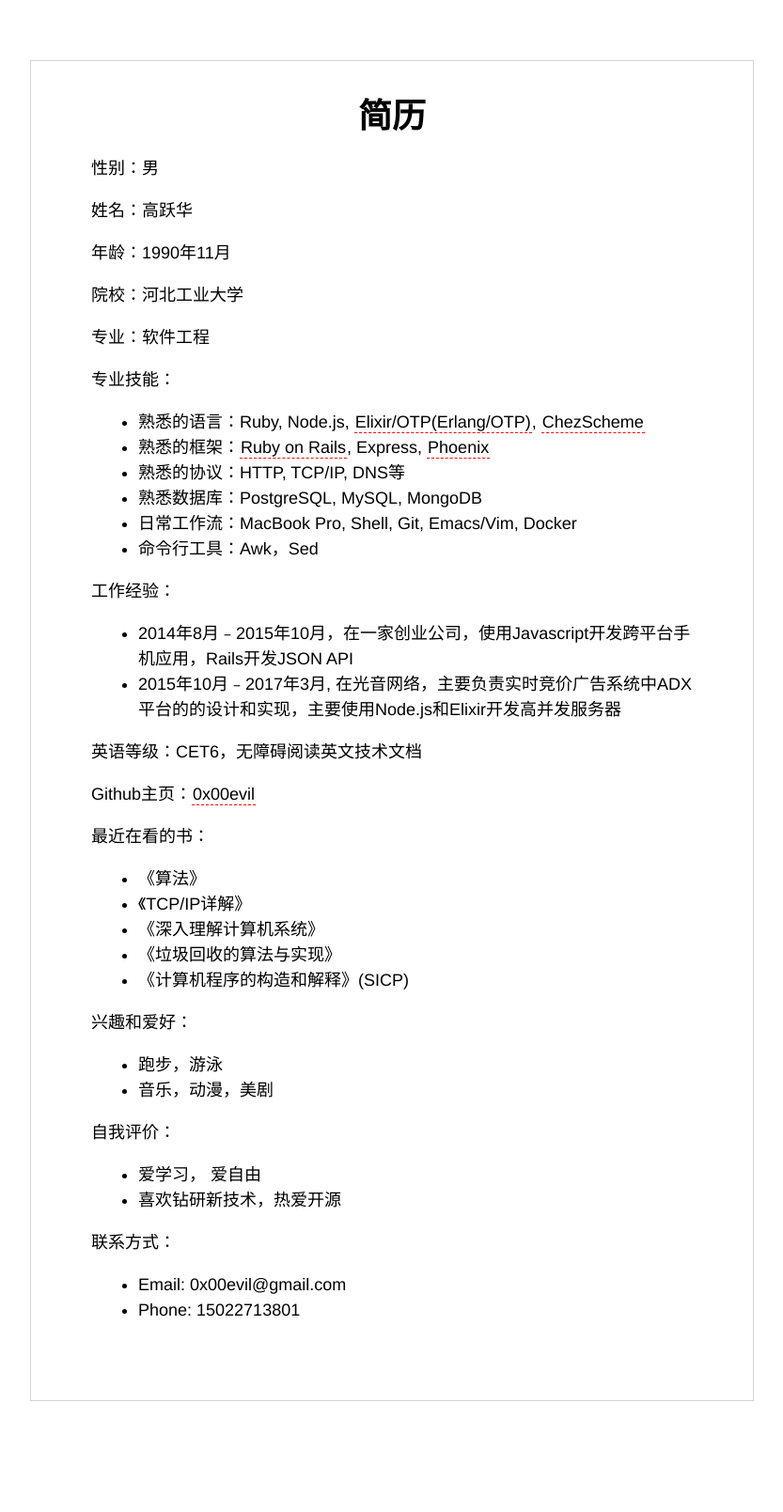
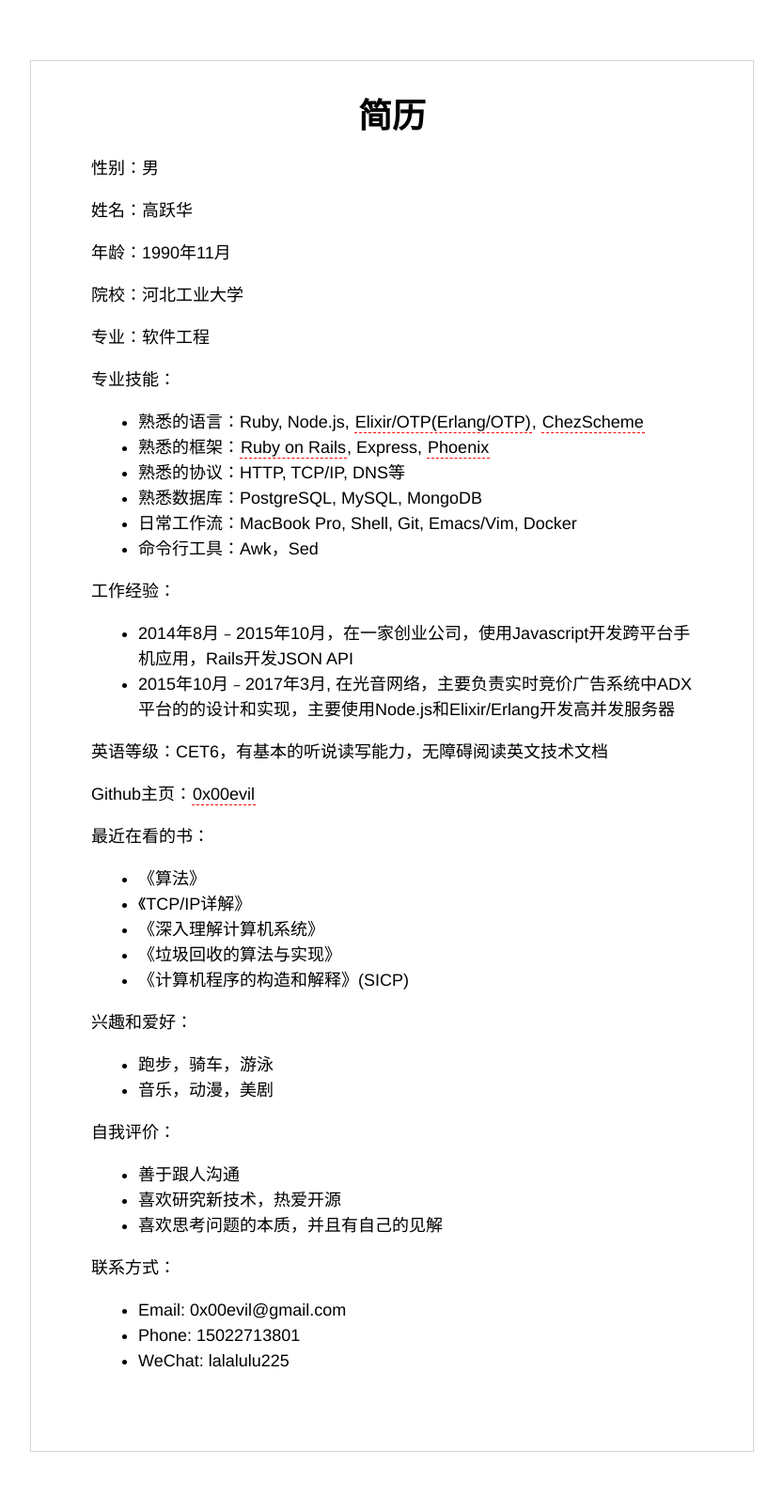
Before and after one commit to 0x00evil/0x00evil.github.io, a Jekyll site: the page built from _posts/2014-10-18-resume.html, in a window 1280 px wide. Shown: the whole page at 94% size, without its empty margins (224-1057 px from the left). Built offline with Jekyll 4.4.1, drawn with Linux system fonts in a browser that asks for light colours; before the commit the page ends 1555 px from its top, so only the background shows below that.

Commit message:
update resume

```diff
--- a/_posts/2014-10-18-resume.html
+++ b/_posts/2014-10-18-resume.html
@@ -22,11 +22,11 @@ title: 简历
 <p>工作经验：
   <ul>
     <li>2014年8月﹣2015年10月，在一家创业公司，使用Javascript开发跨平台手机应用，Rails开发JSON API</li>
-    <li>2015年10月﹣2017年3月, 在光音网络，主要负责实时竞价广告系统中ADX平台的的设计和实现，主要使用Node.js和Elixir开发高并发服务器</li>
+    <li>2015年10月﹣2017年3月, 在光音网络，主要负责实时竞价广告系统中ADX平台的的设计和实现，主要使用Node.js和Elixir/Erlang开发高并发服务器</li>
   </ul>
 </p>
 
-<p>英语等级：CET6，无障碍阅读英文技术文档</p>
+<p>英语等级：CET6，有基本的听说读写能力，无障碍阅读英文技术文档</p>
 <p>Github主页：<a href="https://github.com/0x00evil">0x00evil</a></p>
 <p>最近在看的书：
   <ul>
@@ -41,15 +41,16 @@ title: 简历
 
 <p>兴趣和爱好：
   <ul>
-    <li>跑步，游泳</li>
+    <li>跑步，骑车，游泳</li>
     <li>音乐，动漫，美剧</li>
   </ul>
 </p>
 
 <p>自我评价：
   <ul>
-    <li>爱学习， 爱自由</li>
-    <li>喜欢钻研新技术，热爱开源</li>
+    <li>善于跟人沟通</li>
+    <li>喜欢研究新技术，热爱开源</li>
+    <li>喜欢思考问题的本质，并且有自己的见解</li>
   </ul>
 </p>
 
@@ -57,5 +58,6 @@ title: 简历
   <ul>
     <li>Email: 0x00evil@gmail.com</li>
     <li>Phone: 15022713801</li>
+    <li>WeChat: lalalulu225</li>
   </ul>
 </p>
```
